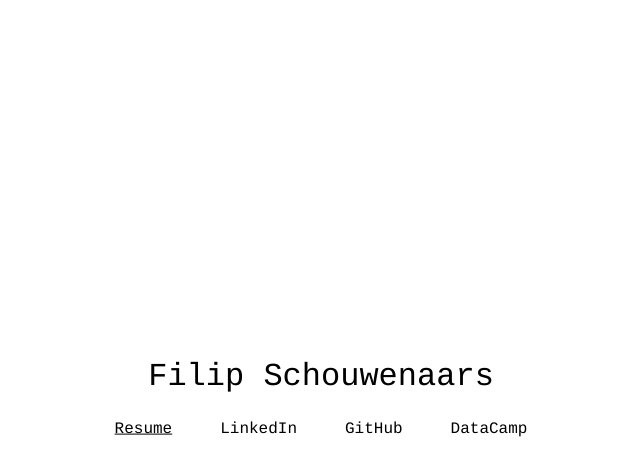
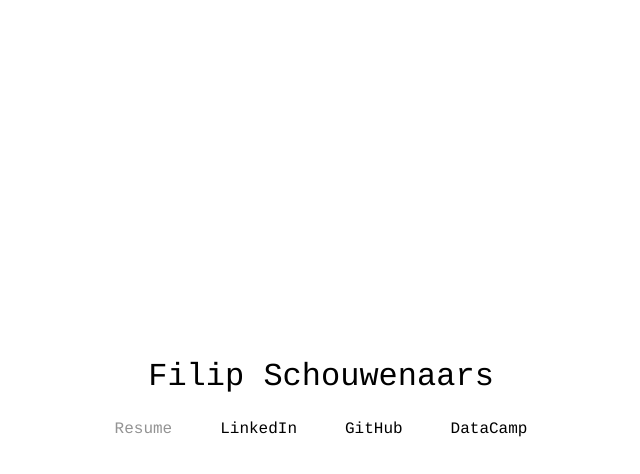
Before and after one commit to filipsch/filipsch.github.io, a plain HTML site: page index.html in a window 1280 px wide. In both pictures the pointer is over the link "Resume". Shown: the full height of the page, 319-959 px from the left. Drawn offline with Linux system fonts and the light colour scheme.

Commit message:
hipster styling

```diff
--- a/styling.css
+++ b/styling.css
@@ -26,9 +26,8 @@ a, a:visited {
 }
 
 a:hover {
-	color: black;
-	text-decoration:underline;
-	color:black;
+	text-decoration:none;
+	color: #939393;
 }
 
 .centered {
```
